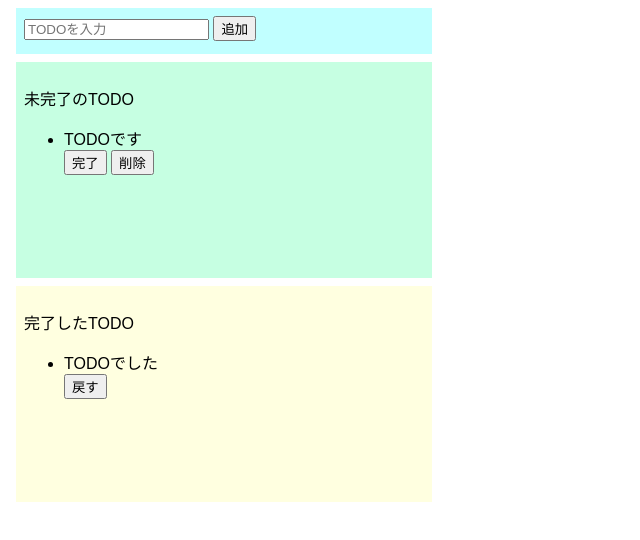
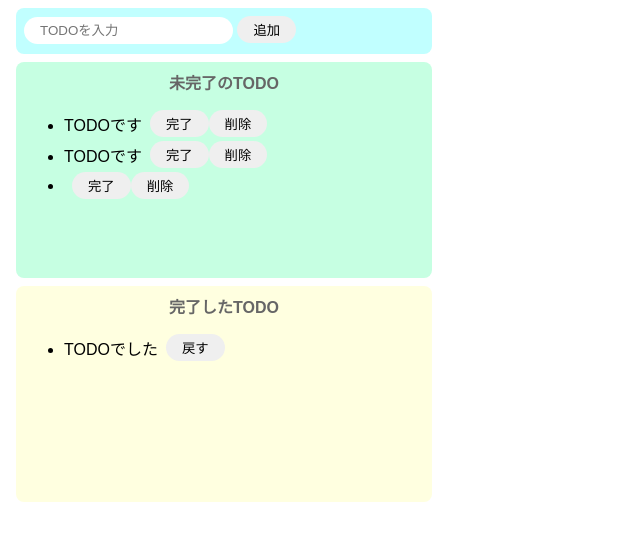
Before and after one commit to kokewater/JS-ToDo-practice, a website built with Parcel: page index.html in a window 1280 px wide. Both pictures are taken after a click on the button "追加". Shown: the whole page, without its empty margins (0-640 px from the left). Built offline with nearby package versions, Linux system fonts and the light colour scheme.

Commit message:
js追加

```diff
--- a/index.html
+++ b/index.html
@@ -7,13 +7,18 @@
 
   <body>
     <div class="input-area">
-      <input placeholder="TODOを入力" />
-      <button>追加</button>
+      <input id="add-text" placeholder="TODOを入力" />
+      <button id="add-button">追加</button>
     </div>
     <div class="incomplete-area">
-      <p>未完了のTODO</p>
-      <ul>
-        <div>
+      <p class="title">未完了のTODO</p>
+      <ul id="incomplete-list">
+        <div class="list-row">
+          <li>TODOです</li>
+          <button>完了</button>
+          <button>削除</button>
+        </div>
+        <div class="list-row">
           <li>TODOです</li>
           <button>完了</button>
           <button>削除</button>
@@ -21,9 +26,9 @@
       </ul>
     </div>
     <div class="complete-area">
-      <p>完了したTODO</p>
-      <ul>
-        <div>
+      <p class="title">完了したTODO</p>
+      <ul id="complete-list">
+        <div class="list-row">
           <li>TODOでした</li>
           <button>戻す</button>
         </div>
--- a/src/index.js
+++ b/src/index.js
@@ -1 +1,72 @@
 import "./styles.css";
+
+const onClickAdd = () => {
+  //テキストボックスの値を取得し、初期化する
+  const inputText = document.getElementById("add-text").value;
+  document.getElementById("add-text").value = "";
+
+  //div生成
+  const div = document.createElement("div");
+  div.className = "list-row";
+
+  //liタグ作成
+  const li = document.createElement("li");
+  li.innerText = inputText;
+
+  //buttonの完了タグ生成
+  const completeButton = document.createElement("button");
+  completeButton.innerText = "完了";
+  completeButton.addEventListener("click", () => {
+    //押された完了ボタンの親タグdivを未完了リストから削除
+    deleteFromIncompleteList(completeButton.parentNode);
+
+    //完了リストに追加する要素
+    const addTarget = completeButton.parentNode;
+
+    //TODO内容テキストを取得
+    const text = addTarget.firstElementChild.innerText;
+
+    //div以下を初期化
+    addTarget.textContent = null;
+
+    //liタグを生成
+    const li = document.createElement("li");
+    li.innerText = text;
+
+    //buttonタグ生成
+    const backButton = document.createElement("button");
+    backButton.innerText = "戻す";
+
+    //divタグの子要素に各要素を設定
+    addTarget.appendChild(li);
+    addTarget.appendChild(backButton);
+
+    //完了リストに追加
+    document.getElementById("complete-list").appendChild(addTarget);
+  });
+
+  //buttonの削除タグ生成
+  const deleteButton = document.createElement("button");
+  deleteButton.innerText = "削除";
+  deleteButton.addEventListener("click", () => {
+    //押された削除ボタンの親タグdivを未完了リストから削除
+    deleteFromIncompleteList(deleteButton.parentNode);
+  });
+
+  //divタグの子要素に各要素を設定
+  div.appendChild(li);
+  div.appendChild(completeButton);
+  div.appendChild(deleteButton);
+
+  //未完了のリストに追加
+  document.getElementById("incomplete-list").appendChild(div);
+
+  //未完了リストから指定の要素を削除
+  const deleteFromIncompleteList = (target) => {
+    document.getElementById("incomplete-list").removeChild(target);
+  };
+};
+
+document
+  .getElementById("add-button")
+  .addEventListener("click", () => onClickAdd());
--- a/src/styles.css
+++ b/src/styles.css
@@ -1,5 +1,28 @@
 body {
   font-family: sans-serif;
+}
+
+input {
+  border-radius: 16px;
+  border: none;
+  padding: 6px 16px;
+  outline: none;
+}
+
+button {
+  border-radius: 16px;
+  border: none;
+  padding: 4px 16px;
+}
+
+button:hover {
+  background-color: #ff7fff;
+  color: #fff;
+  cursor: pointer;
+}
+
+li {
+  margin-right: 8px;
 }
 
 .input-area {
@@ -8,6 +31,7 @@ body {
   height: 30px;
   padding: 8px;
   margin: 8px;
+  border-radius: 8px;
 }
 
 .incomplete-area {
@@ -16,6 +40,7 @@ body {
   min-height: 200px;
   padding: 8px;
   margin: 8px;
+  border-radius: 8px;
 }
 
 .complete-area {
@@ -24,4 +49,18 @@ body {
   min-height: 200px;
   padding: 8px;
   margin: 8px;
+  border-radius: 8px;
 }
+
+.title {
+  text-align: center;
+  margin-top: 0;
+  font-weight: bold;
+  color: #666;
+}
+
+.list-row {
+  display: flex;
+  align-items: center;
+  padding-bottom: 4px;
+}
```
